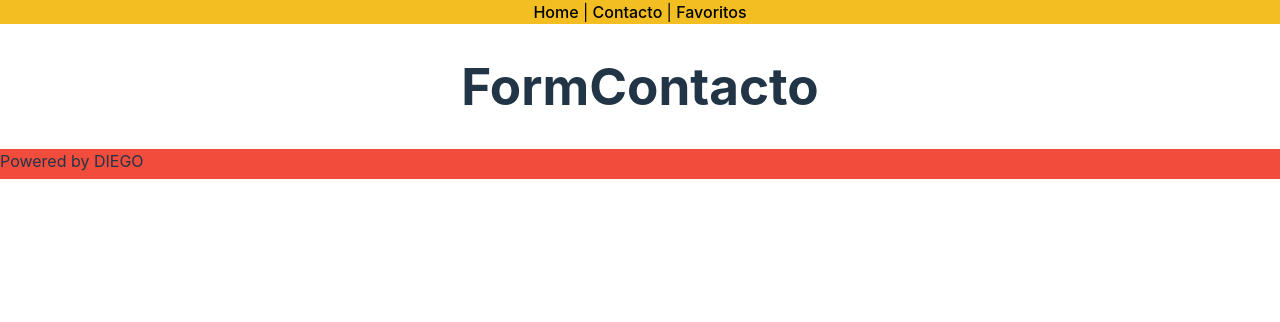
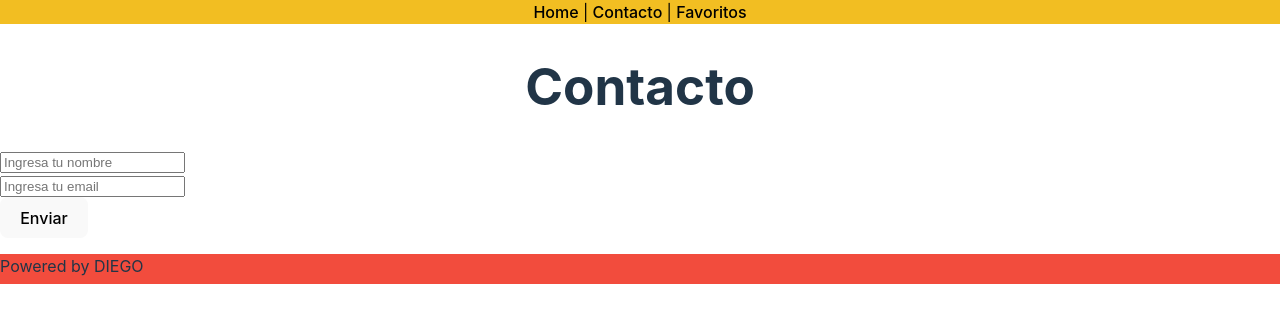
Before and after one commit to diegosnt/fe3-final, a React (Vite) app: page /contacto in a window 1280 px wide. Shown: the top 322 px of the page. Built offline with nearby package versions, Linux system fonts and the light colour scheme; no server answers.

Commit message:
se agrega formulario de contacto

```diff
--- a/src/components/FormContacto.jsx
+++ b/src/components/FormContacto.jsx
@@ -1,11 +1,51 @@
-import React from 'react'
+import { useState } from "react";
 
-function FormContacto() {
+function FormContacto(props) {
+  const [nombre, setNombre] = useState("");
+  const [email, setEmail] = useState("");
+  const [error, setError] = useState("");
+
+  const onChangeNombre = (e) => {
+    setNombre(e.target.value);
+  };
+
+  const onChangeEmail = (e) => {
+    setEmail(e.target.value);
+  };
+
+  const handleSubmit = (e) => {
+    e.preventDefault();
+
+    if (nombre.length < 3 || nombre.charAt(0) === " " || email.length < 6) {
+      setError("Por favor chequea que la información sea correcta");
+    } else {
+      setError("");
+      props.saveUsuario(nombre, email);
+    }
+  };
+
   return (
-    <>
-      <h1>FormContacto</h1>
-    </>
-  )
+    <form onSubmit={handleSubmit}>
+      <input
+        type="text"
+        id="nombre"
+        value={nombre}
+        placeholder="Ingresa tu nombre"
+        onChange={onChangeNombre}
+      />
+      <br />
+      <input
+        type="email"
+        id="email"
+        value={email}
+        placeholder="Ingresa tu email"
+        onChange={onChangeEmail}
+      />
+      <br />
+      <button className="button">Enviar</button>
+      {error && <p className="error">{error}</p>}
+    </form>
+  );
 }
 
 export default FormContacto
--- /dev/null
+++ b/src/components/FormSend.jsx
@@ -0,0 +1,12 @@
+import React from 'react'
+
+function FormSend(props) {
+  return (
+    <div>
+      <p>Hola {props.nombre}!</p>
+      <p>A la brevedad te contactaremos</p>
+    </div>
+  )
+}
+
+export default FormSend
--- /dev/null
+++ b/src/components/Formulario.jsx
@@ -0,0 +1,23 @@
+import FormContacto from './FormContacto'
+import FormSend from './FormSend'
+import { useState } from 'react'
+
+function Formulario() {
+  const [usuario, setUsuario] = useState({})
+
+  const saveUsuario = (nombre, email) => {
+    setUsuario({ nombre, email })
+  }
+
+  return (
+    <div>
+      <h1>Contacto</h1>
+      <FormContacto saveUsuario={saveUsuario} />
+      {Object.keys(usuario).length === 0 ? undefined : (
+        <FormSend nombre={usuario.nombre} email={usuario.email} />
+      )}
+    </div>
+  )
+}
+
+export default Formulario
--- a/src/routes/Contacto.jsx
+++ b/src/routes/Contacto.jsx
@@ -1,10 +1,10 @@
 import React from 'react'
-import FormContacto from '../components/FormContacto'
+import Formulario from '../components/Formulario'
 
 function Contacto() {
   return (
     <>
-      <FormContacto></FormContacto>
+      <Formulario />
     </>
   )
 }
```
